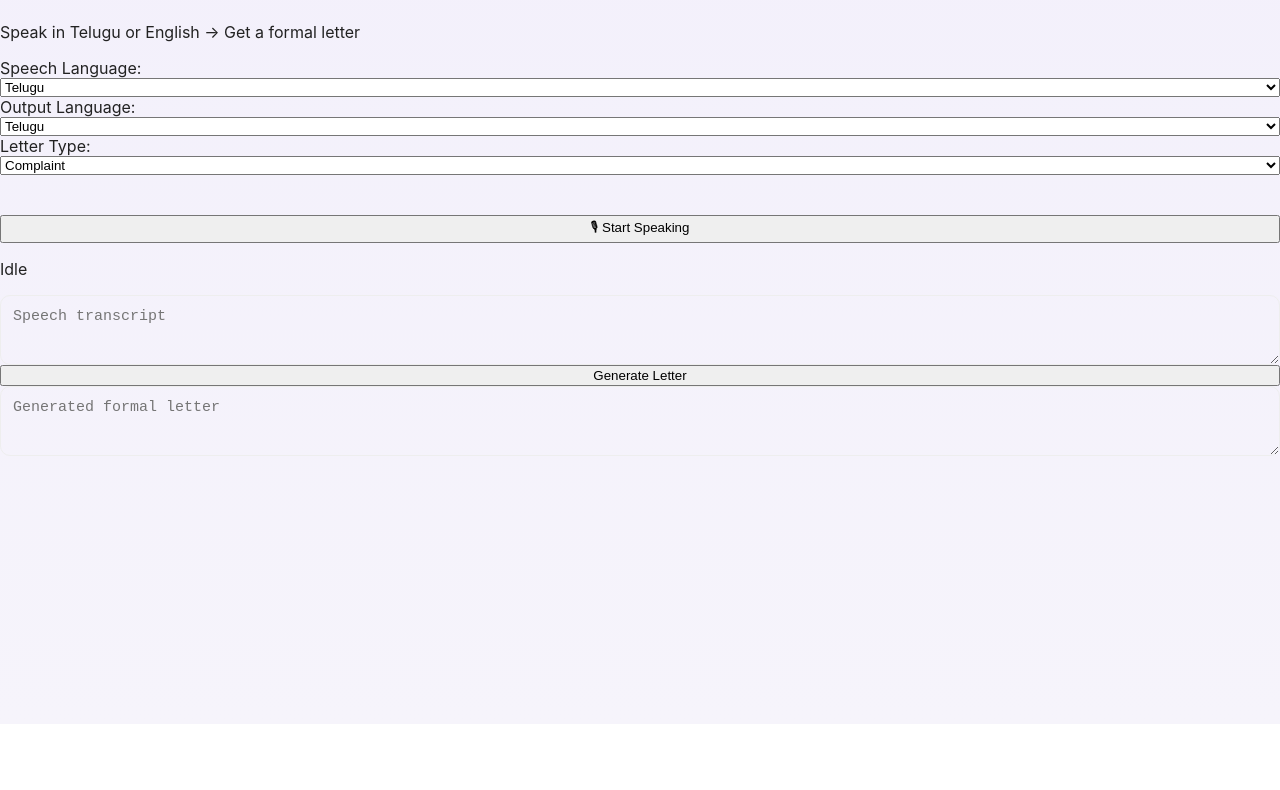
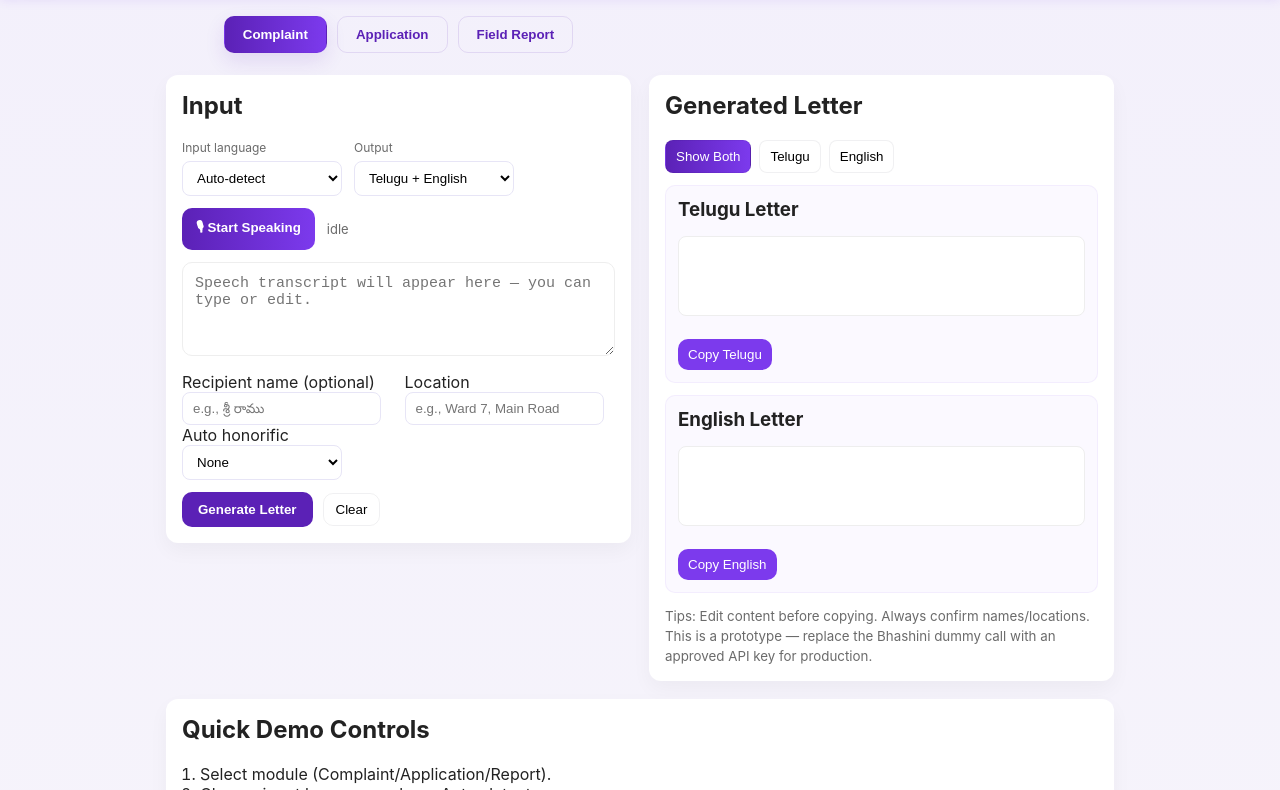
Before and after one commit to nagapranathimajji/FormAssist, a plain HTML site: page index.html in a window 1280 px wide. Shown: the part 76-866 px from the top of the page. Before the commit the page ends 800 px from the top, so only its background shows below. Drawn offline with Linux system fonts and the light colour scheme.

Commit message:
Refactor index.html for better layout and semantics
Updated HTML structure and content for improved clarity and functionality.

```diff
--- a/index.html
+++ b/index.html
@@ -1,45 +1,132 @@
-<!DOCTYPE html>
+<!doctype html>
 <html lang="en">
 <head>
-  <meta charset="UTF-8" />
-  <title>FormAssist</title>
+  <meta charset="utf-8" />
+  <meta name="viewport" content="width=device-width,initial-scale=1" />
+  <title>FormAssist — Speech to Formal Letters</title>
   <link rel="stylesheet" href="style.css" />
 </head>
 <body>
+  <header class="topbar">
+    <div class="brand">
+      <div class="logo">FA</div>
+      <div>
+        <h1>FormAssist</h1>
+        <p class="tag">Speech → Formal Letters (Telugu & English)</p>
+      </div>
+    </div>
+    <div class="right-actions">
+      <label class="theme-note">Theme: Deep Purple</label>
+    </div>
+  </header>
 
-<h1>FormAssist</h1>
-<p>Speak in Telugu or English → Get a formal letter</p>
+  <main class="container">
+    <!-- Module selection -->
+    <section class="modules">
+      <button class="module-btn active" data-module="complaint">Complaint</button>
+      <button class="module-btn" data-module="application">Application</button>
+      <button class="module-btn" data-module="report">Field Report</button>
+    </section>
 
-<!-- Language selection -->
-<label>Speech Language:</label>
-<select id="speechLang">
+    <!-- Input card -->
+    <section class="card input-card">
+      <h2>Input</h2>
+      <div class="controls-row">
+        <div class="lang-select">
+          <label>Input language</label>
+          <select id="inputLang">
+            <option value="auto">Auto-detect</option>
             <option value="te-IN">Telugu</option>
             <option value="en-IN">English</option>
           </select>
+        </div>
 
-<label>Output Language:</label>
+        <div class="output-lang">
+          <label>Output</label>
           <select id="outputLang">
-  <option value="te">Telugu</option>
-  <option value="en">English</option>
+            <option value="both">Telugu + English</option>
+            <option value="te">Telugu only</option>
+            <option value="en">English only</option>
           </select>
+        </div>
+      </div>
 
-<label>Letter Type:</label>
-<select id="letterType">
-  <option value="complaint">Complaint</option>
-  <option value="application">Application</option>
-  <option value="report">Field Report</option>
+      <div class="mic-row">
+        <button id="micBtn" class="mic">🎙 Start Speaking</button>
+        <span id="micStatus" class="mic-status">idle</span>
+      </div>
+
+      <textarea id="transcript" placeholder="Speech transcript will appear here — you can type or edit." rows="4"></textarea>
+
+      <div class="helper-row">
+        <div class="honorific">
+          <label>Recipient name (optional)</label>
+          <input id="recipientName" placeholder="e.g., శ్రీ రాము" />
+          <label class="small">Auto honorific</label>
+          <select id="honorificMode">
+            <option value="none">None</option>
+            <option value="garu">గారు</option>
+            <option value="gariki">గారికి</option>
           </select>
+        </div>
 
-<br><br>
+        <div class="location">
+          <label>Location</label>
+          <input id="location" placeholder="e.g., Ward 7, Main Road" />
+        </div>
+      </div>
 
-<button id="startBtn">🎙 Start Speaking</button>
-<p id="status">Idle</p>
+      <div class="actions-row">
+        <button id="generateBtn" class="primary">Generate Letter</button>
+        <button id="clearBtn" class="ghost">Clear</button>
+      </div>
+    </section>
 
-<textarea id="transcript" placeholder="Speech transcript"></textarea>
+    <!-- Output card -->
+    <section class="card output-card">
+      <h2>Generated Letter</h2>
 
-<button id="generateBtn">Generate Letter</button>
+      <div id="outputTabs" class="tabs">
+        <button class="tab active" data-show="both">Show Both</button>
+        <button class="tab" data-show="telugu">Telugu</button>
+        <button class="tab" data-show="english">English</button>
+      </div>
 
-<textarea id="finalText" placeholder="Generated formal letter"></textarea>
+      <div id="outputs">
+        <div id="teluguOut" class="letter-box">
+          <h3>Telugu Letter</h3>
+          <pre id="teluguLetter" contenteditable="true"></pre>
+          <button class="copyBtn" data-target="teluguLetter">Copy Telugu</button>
+        </div>
+
+        <div id="englishOut" class="letter-box">
+          <h3>English Letter</h3>
+          <pre id="englishLetter" contenteditable="true"></pre>
+          <button class="copyBtn" data-target="englishLetter">Copy English</button>
+        </div>
+      </div>
+
+      <div class="footer-note">
+        <small>Tips: Edit content before copying. Always confirm names/locations. This is a prototype — replace the Bhashini dummy call with an approved API key for production.</small>
+      </div>
+    </section>
+
+    <section class="card help-card">
+      <h2>Quick Demo Controls</h2>
+      <ol>
+        <li>Select module (Complaint/Application/Report).</li>
+        <li>Choose input language or keep Auto-detect.</li>
+        <li>Press <b>Start Speaking</b> and speak short Telugu sentence.</li>
+        <li>Press <b>Generate Letter</b> to expand and format text (Bhashini hook / fallback used).</li>
+        <li>Edit and copy the final letter for submission.</li>
+      </ol>
+    </section>
+
+  </main>
+
+  <footer class="footer">
+    <small>FormAssist — prototype. Built for community service; deploy on Vercel for demo.</small>
+  </footer>
 
   <script src="script.js"></script>
 </body>
```
Lines whose indentation alone changed are shown as unchanged.
